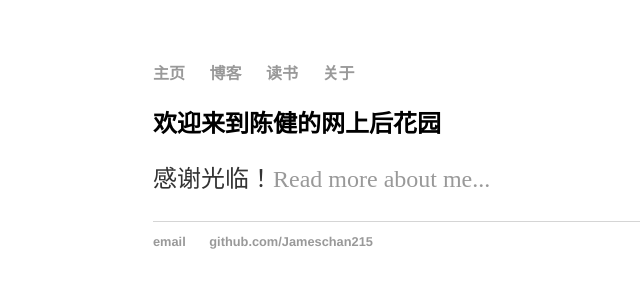
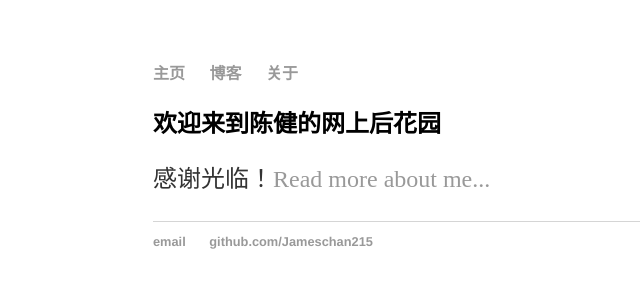
Before and after one commit to Jameschan215/test, a Jekyll site: the page built from index.html, in a window 1280 px wide. Shown: the top 300 px of the page, without its empty margins (39-679 px from the left). Built offline with Jekyll 4.4.1, drawn with Linux system fonts in a browser that asks for light colours.

Commit message:
Update default.html

```diff
--- a/_layouts/default.html
+++ b/_layouts/default.html
@@ -10,7 +10,6 @@
 	    		<ul>
 	        		<li><a href="/">主页</a></li>
 		        	<li><a href="/blog">博客</a></li>
-	        		<li><a href="/cv.html">读书</a></li>
 				<li><a href="/about.html">关于</a></li>
 	    		</ul>
 			</nav>
```
